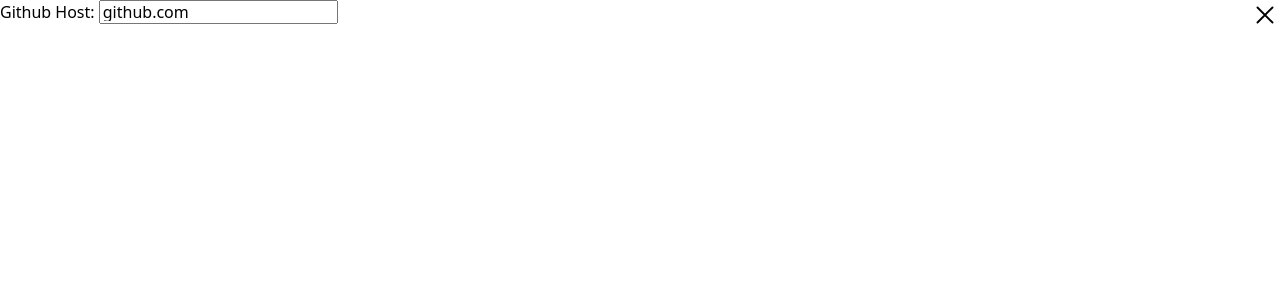
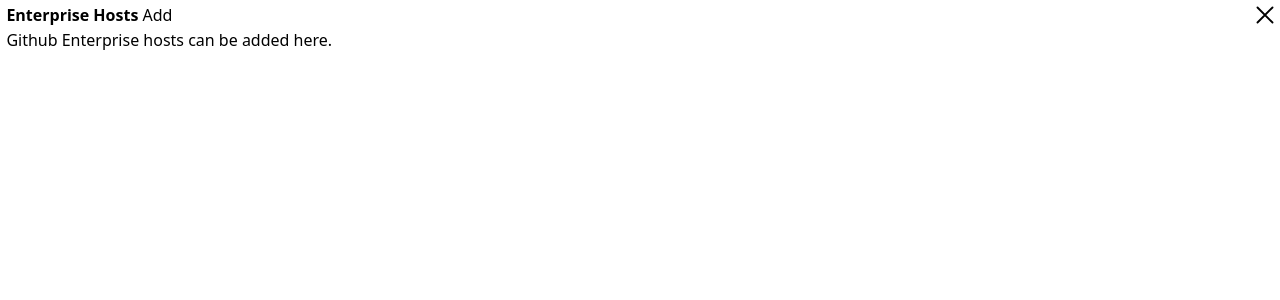
Before and after one commit to Davidonium/github-pr-pretty-link, a Svelte app: page / in a window 1280 px wide. Both pictures are taken after a click on the button 278 px from the left and 125 px from the top of the page. Shown: the top 300 px of the page. Built offline with nearby package versions, Linux system fonts and the light colour scheme.

Commit message:
work with multiple enterprise hosts and default to github.com

```diff
--- a/src/App.svelte
+++ b/src/App.svelte
@@ -1,25 +1,31 @@
 <script>
   import browser from "webextension-polyfill";
-  import { parseGithubLink, isPRLink } from "./lib/github";
+  import { isPRLink, parsePRLink } from "./lib/github";
   import Cog from "./lib/icons/Cog.svelte";
   import Close from "./lib/icons/Close.svelte";
+  import Trash from "./lib/icons/Trash.svelte";
 
-  let githubInstanceHost = $state("github.com");
-  let copyDisabled = $state(true);
+  let copyEnabled = $state(false);
   let btnText = $state("Copy");
   let configVisible = $state(false);
+  let enterpriseHosts = $state([]);
   let copiedTimeout;
 
   $effect(async () => {
-    const { host } = await browser.storage.local.get("host");
-    if (host) {
-      githubInstanceHost = host;
-    }
+    console.log("running $effect");
+    const entry = await browser.storage.local.get("enterpriseHosts");
+
+    enterpriseHosts = JSON.parse(entry.enterpriseHosts) || [];
+    console.log(enterpriseHosts.length);
 
     const tab = await activeTab();
     const url = new URL(tab.url);
 
-    copyDisabled = !isPRLink(host, url);
+    const hasPRLink = [{ value: "github.com" }, ...enterpriseHosts].some(
+      (host) => url.hostname === host.value && isPRLink(url),
+    );
+
+    copyEnabled = hasPRLink;
   });
 
   async function copy() {
@@ -39,7 +45,9 @@
     }
 
     const title = result.title;
-    const { org, repo, pr } = parseGithubLink(githubInstanceHost, tab.url);
+
+    const hosts = [{ value: "github.com" }, ...enterpriseHosts].map((h) => h.value);
+    const { org, repo, pr } = parsePRLink(hosts, tab.url);
 
     const display = `${org}/${repo}#${pr}`;
 
@@ -79,12 +87,6 @@
     };
   }
 
-  async function onHostChange() {
-    await browser.storage.local.set({
-      host: githubInstanceHost,
-    });
-  }
-
   /**
    * @returns {Promise<browser.Tabs.Tab>}
    */
@@ -99,13 +101,36 @@
 
     return tabs[0];
   }
+
+  async function onHostChange() {
+    await saveHosts();
+  }
+
+  function addHost() {
+    console.log("adding host");
+    enterpriseHosts.push({
+      value: "",
+    });
+  }
+
+  function removeHost(host) {
+    enterpriseHosts = enterpriseHosts.filter((h) => h.value !== host.value);
+    console.log("newlength", enterpriseHosts.length);
+    saveHosts();
+  }
+
+  async function saveHosts() {
+    await browser.storage.local.set({
+      enterpriseHosts: JSON.stringify(enterpriseHosts),
+    });
+  }
 </script>
 
 <div class="container">
   <div class="copy-btn-container">
-    <button class="copy-btn" type="button" disabled={copyDisabled} onclick={copy}>{btnText}</button>
+    <button class="copy-btn" type="button" disabled={!copyEnabled} onclick={copy}>{btnText}</button>
   </div>
-  {#if copyDisabled}
+  {#if !copyEnabled}
     <div class="disabled-disclaimer">You must be in a github pull request page to copy a cool link!</div>
   {/if}
   <div class="config-bar">
@@ -116,10 +141,18 @@
   {#if configVisible}
     <div class="config-container">
       <button class="config-close" type="button" onclick={() => (configVisible = false)}><Close /></button>
-      <label>
-        Github Host:
-        <input type="text" bind:value={githubInstanceHost} onchange={onHostChange} />
-      </label>
+      <span class="config-hosts">Enterprise Hosts</span>
+      <button type="button" onclick={addHost}>Add</button>
+      <div class="host-list">
+        {#each enterpriseHosts as host, i}
+          <div class="host-input-group">
+            <input name={`host-value-${i}`} type="text" bind:value={host.value} onchange={onHostChange} />
+            <button class="trash-btn" onclick={() => removeHost(host)} type="button"><Trash /></button>
+          </div>
+        {:else}
+          <span>Github Enterprise hosts can be added here.</span>
+        {/each}
+      </div>
     </div>
   {/if}
 </div>
@@ -187,6 +220,7 @@
     left: 0;
     width: 100%;
     min-height: 100%;
+    padding: 0.4rem;
     background-color: white;
   }
 
@@ -197,4 +231,24 @@
     width: 30px;
     height: 30px;
   }
+
+  .trash-btn {
+    width: 15px;
+    height: 15px;
+  }
+
+  .config-hosts {
+    font-weight: 600;
+    font-size: 16px;
+  }
+
+  .host-list {
+    margin-top: 0.4rem;
+  }
+
+  .host-input-group {
+    display: flex;
+    align-items: center;
+    gap: 0.2rem;
+  }
 </style>
--- a/src/lib/github.js
+++ b/src/lib/github.js
@@ -4,16 +4,23 @@
  *
  * @returns {{org: string, repo: string, pr: string}} result
  */
-export function parseGithubLink(host, link) {
+export function parsePRLink(hosts, link) {
   const result = { org: "", repo: "", pr: "" };
 
-  const baseUrl = `https://${host}/`;
-  if (!link.startsWith(baseUrl)) {
-    throw new Error(`Unknown github / github enterprise host '${host}'`);
+  let ok = false
+  let path;
+  for (const host of hosts) {
+    const baseUrl = `https://${host}/`;
+    if (link.startsWith(baseUrl)) {
+      ok = true;
+      path = link.replace(baseUrl, "").split("/");
+    }
   }
 
-  // Remove the base URL to extract the path
-  const path = link.replace(baseUrl, "").split("/");
+  if (!ok) {
+    throw new Error(`'${link}' has an unrecognized host, maybe it needs to be added?`);
+  }
+
 
   // expected format <org>/<repo>/pull/<pr>
   if (path.length >= 2) {
@@ -35,8 +42,8 @@ export function parseGithubLink(host, link) {
  * @param {string} link
  * @returns {boolean}
  */
-export function isPRLink(host, link) {
-  const pattern = new RegExp(`^https://${host.replace(/\./g, "\\.")}/[^/]+/[^/]+/pull/\\d+`);
+export function isPRLink(link) {
+  const pattern = new RegExp(`^https://.+/[^/]+/[^/]+/pull/\\d+`);
 
   return pattern.test(link);
 }
--- /dev/null
+++ b/src/lib/icons/Trash.svelte
@@ -0,0 +1,13 @@
+<svg
+  xmlns="http://www.w3.org/2000/svg"
+  fill="none"
+  viewBox="0 0 24 24"
+  stroke-width="1.5"
+  stroke="currentColor"
+>
+  <path
+    stroke-linecap="round"
+    stroke-linejoin="round"
+    d="m14.74 9-.346 9m-4.788 0L9.26 9m9.968-3.21c.342.052.682.107 1.022.166m-1.022-.165L18.16 19.673a2.25 2.25 0 0 1-2.244 2.077H8.084a2.25 2.25 0 0 1-2.244-2.077L4.772 5.79m14.456 0a48.108 48.108 0 0 0-3.478-.397m-12 .562c.34-.059.68-.114 1.022-.165m0 0a48.11 48.11 0 0 1 3.478-.397m7.5 0v-.916c0-1.18-.91-2.164-2.09-2.201a51.964 51.964 0 0 0-3.32 0c-1.18.037-2.09 1.022-2.09 2.201v.916m7.5 0a48.667 48.667 0 0 0-7.5 0"
+  />
+</svg>
```
